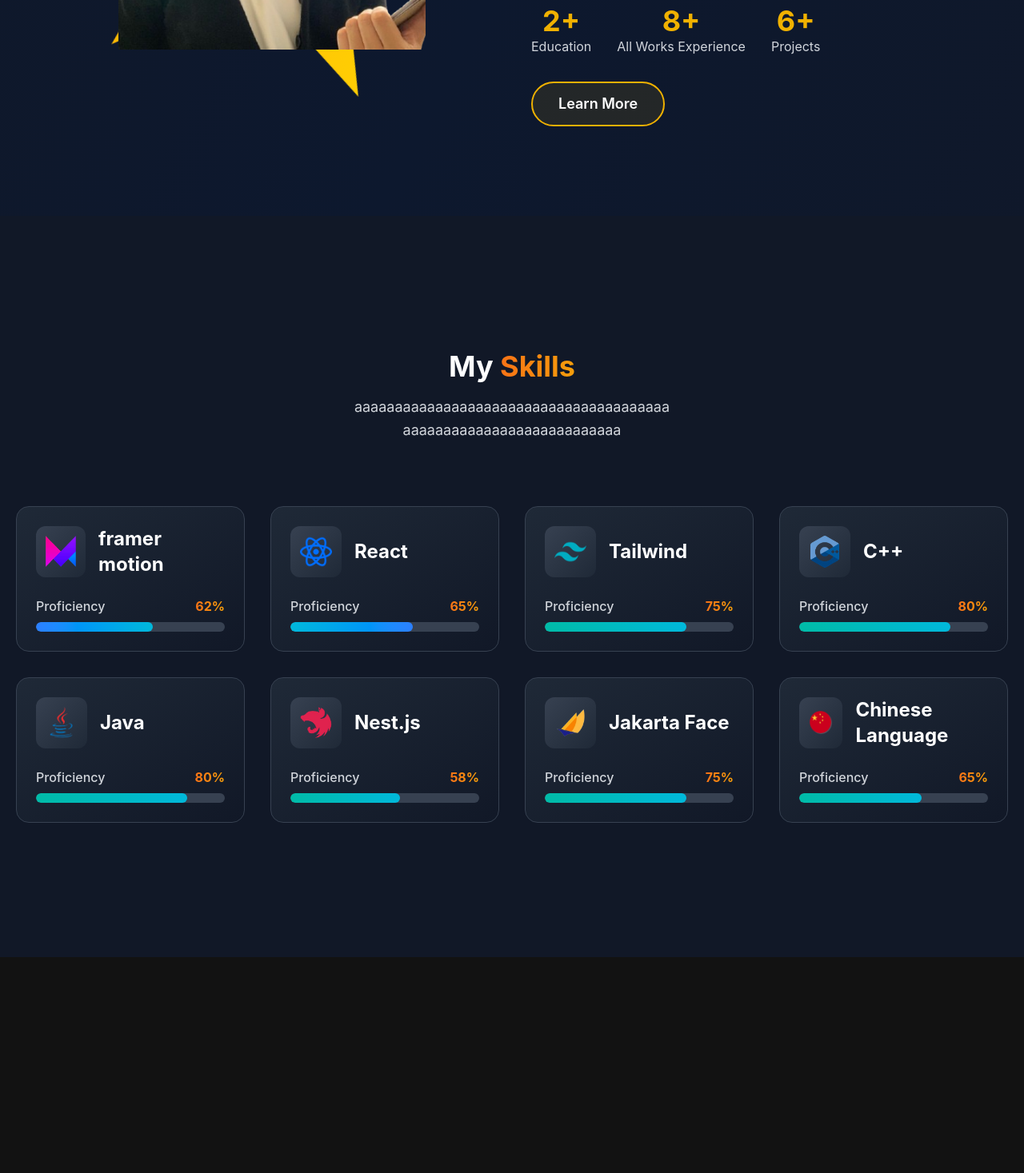
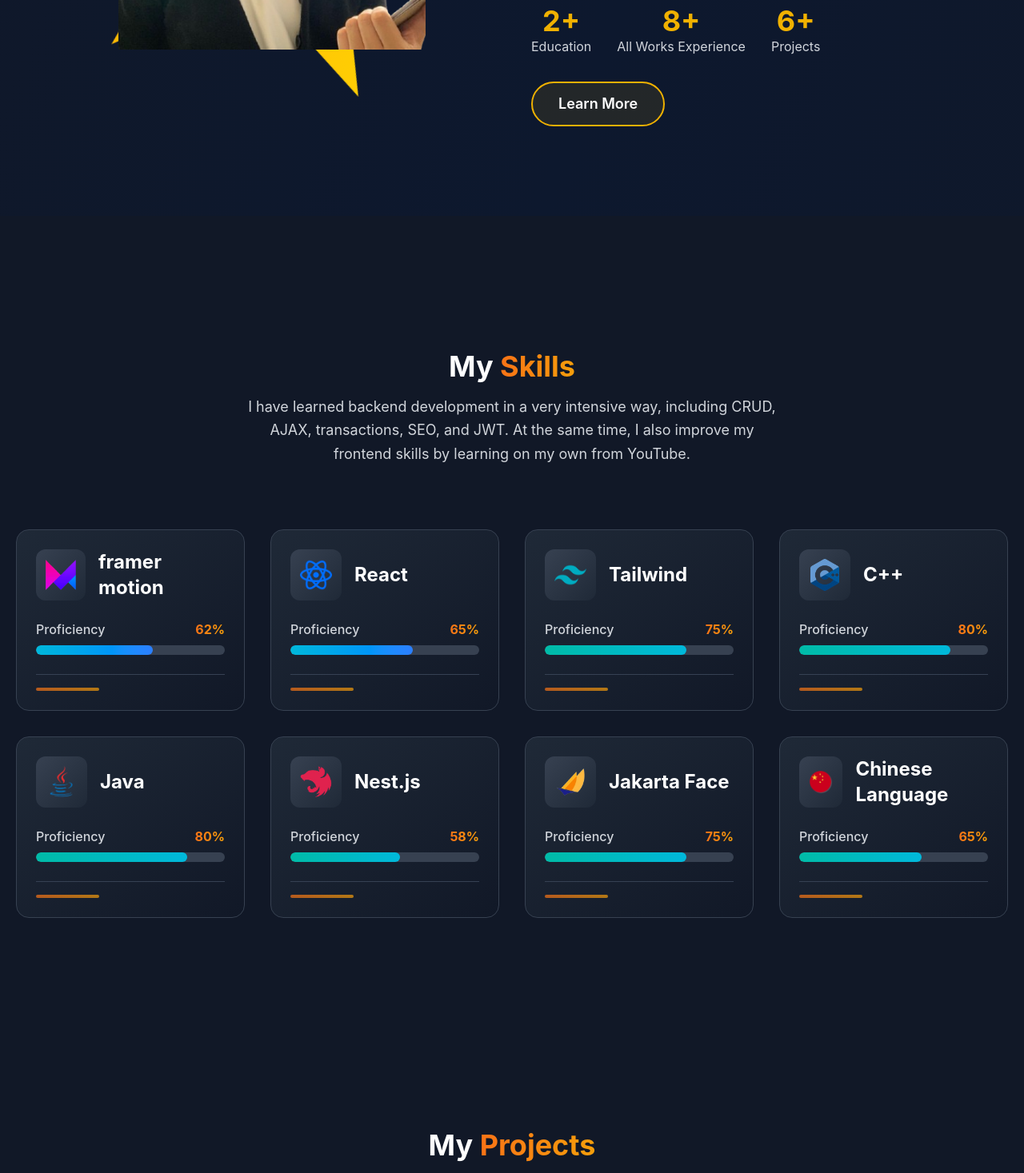
Before and after one commit to SmileCat42/SmileCat42.github.io, a React (Vite) app: page / in a window 1280 px wide. Shown: the part 1330-2797 px from the top of the page at 80% size. Before the commit the page ends 2527 px from the top, so only its background shows below. Built offline with nearby package versions, Linux system fonts and the light colour scheme.

Commit message:
start projects part

```diff
--- a/src/App.jsx
+++ b/src/App.jsx
@@ -5,6 +5,7 @@ import Navbar from './component/Navbar'
 import Hero from './component/Hero'
 import About from './component/About'
 import Skills from './component/Skills';
+import Projects from './component/Projects';
 
 function App() {
   const [darkMode, setDarkMode] = useState(true)
@@ -38,6 +39,7 @@ function App() {
       <Hero darkMode={darkMode} />
       <About darkMode={darkMode} />
       <Skills darkMode={darkMode} />
+      <Projects darkMode={darkMode} />
     </div>
   )
 }
--- /dev/null
+++ b/src/component/Projects.jsx
@@ -0,0 +1,138 @@
+import project1 from '../assets/java3.png'
+import project2 from '../assets/java3.png'
+import project3 from '../assets/java3.png'
+
+const Projects = ({ darkMode}) => {
+  const projects = [
+    {
+        id: 1,
+        title: 'Course Online — JSP (JavaServer Pages)',
+        desc: 'Learn Web Development from Zero to Hero: Practice connect with database MySQL: Developed an MVC system for course details and seat booking. Managed limited seats using transactions with 4 connected tables. (Client-side)',
+        image: project1,
+        tags: ['Java','HTML','CSS','MVC','FrameWork','MySQL']
+
+    },
+    {
+        id: 2,
+        title: 'Admin Mode — JSF (JakartaServer Face)',
+        desc: 'Extended from the JSP project to create an Admin Mode. It focuses on back-end management, allowing Admins to Add, Edit, and Delete (CRUD) focus on backend (Admin side)',
+        image: project2,
+        tags: ['Jakarta','AJAX','Transaction','Primeface','CRUD']
+
+    },
+    {
+        id: 3,
+        title: 'GIFT ME — Nest.js',
+        desc: 'E-commerce simulation for an online doll store using Nest.js. Features include realistic shopping, QR-Code system, and user-filtering for Admin CRUD management.',
+        image: project3,
+        tags: ['EJS','Tailwind','JWT','SEO','CMS']
+
+    },
+  ]
+  return (
+    <section
+    id='projects'
+    style={{
+        backgroundColor: darkMode ? '#111827' : '#f9fafb'
+    }}
+    className='relative py-24'>
+        <div className='container mx-auto px-4'>
+            <div className='text-center mb-10' data-aos='fade-up'>
+                <h2
+                className='text-3xl sm:text-4xl font-bold mb-3'
+                style={{
+                  color: darkMode ? 'white' : '#1f2937'
+                }}>
+                My <span
+                style={{
+                    background: 'linear-gradient(to right, #f97316, #f59e0b)',
+                    WebkitBackgroundClip: 'text',
+                    backgroundClip: 'text',
+                    color: 'transparent'
+                }}>
+                    Projects
+                </span>
+                </h2>
+                <p
+                className='max-w-xl mx-auto'
+                style={{
+                    color: darkMode ? '#d1d5db' : '#6b7280'
+                }}>
+                    A showcase of my recent study Project
+                </p>
+            </div>
+            <div className='grid grid-cols-1 md:grid-cols-2
+            lg:grid-cols-3 gap-5 mb-12'>
+                {projects.map((project, index) => (
+                  <div
+                  key={project.id}
+                  style={{
+                      background: darkMode
+                      ? 'linear-gradient(to right, #1f2937, #111827)'
+                      : 'linear-gradient(to right, #ffffff, #f59e0b)',
+                      borderColor: darkMode ? '#374151' : '#e5e7eb'
+                  }}
+                  className='group rounded-xl border duration-300
+                  hover:border-yellow-500/50 transition-all'
+                  data-aos='fade-up'
+                  data-aos-delay={index*100}>
+                      <div className='h-36 overflow-hidden rounded-t-xl'>
+                          <img
+                          src={project.image}
+                          alt={project.title}
+                          className='w-full h-full object-cover
+                          group-hover:scale-110 transition-transform
+                          duration-500'/>
+                      </div>
+                      <div className='p-4'>
+                        <h3
+                        className='text-lg font-bold mb-2'
+                        style={{
+                            color: darkMode ? 'white' : '#1f2937'
+                        }}>
+                            {project.title}
+                        </h3>
+                        <p
+                        className='text-sm mb-3'
+                        style={{
+                            color: darkMode ? '#d1d5db' : '#6b7280'
+                        }}>
+                            {project.desc}
+                        </p>
+                        <div className='flex flex-wrap gap-1.5 mb-4'>
+                          {project.tags.map((tag, idx) => (
+                              <span
+                              key={idx}
+                              style={{
+                  backgroundColor: darkMode ? '#374151' : '#f3f4f6',
+                  color: darkMode ? '#d1d5db' : '#4b5563'
+                              }}
+                              className='px-2 py-1 text-xs rounded-full'>
+                                {tag}
+                              </span>
+                          ))}
+                        </div>
+                        <div className='flex gap-2'>
+                            <a
+                            href="#"
+                            style={{
+                    backgroundColor: darkMode ? '#374151' : '#f3f4f6',
+                    color: darkMode ? 'white' : '#374151'
+                            }}
+                            className='flex-1 flex items-center
+                            justify-center gap-1.5 px-3 py-2
+                            text-sm rounded-lg hover:opacity-90
+                            transition-colors'
+                            data-aos='zoom-in'
+                            data-aos-delay='300'></a>
+                        </div>
+                      </div>
+                  </div>
+                ))}
+            </div>
+        </div>
+    </section>
+  )
+}
+
+export default Projects
--- a/src/component/Skills.jsx
+++ b/src/component/Skills.jsx
@@ -10,7 +10,7 @@ import cn from '../assets/cn2.png'
 const Skills = ({darkMode}) => {
     const skillsData = [
         {name: 'framer motion', icon: framer_motion, level: 62,
-            color: 'from-blue-500 to-cyan-500'},
+            color: 'from-cyan-500 to-blue-500'},
         {name: 'React', icon: react, level: 65,
             color: 'from-cyan-500 to-blue-500'},
         {name: 'Tailwind', icon: tailwind, level: 75,
@@ -57,8 +57,10 @@ const Skills = ({darkMode}) => {
                   style={{
                       color: darkMode ? '#d1d5db' : '#4b5563'
                   }}>
-                      aaaaaaaaaaaaaaaaaaaaaaaaaaaaaaaaaaaaaaa
-                      aaaaaaaaaaaaaaaaaaaaaaaaaaa
+                      I have learned backend development in a very intensive way,
+                      including CRUD, AJAX, transactions, SEO, and JWT.
+                      At the same time, I also improve my frontend skills
+                      by learning on my own from YouTube.
                   </p>
             </div>
             <div
@@ -135,9 +137,19 @@ const Skills = ({darkMode}) => {
                             ${skill.color} transition-all duration-1000
                             ease-out`}
                             style={{ width: `${skill.level}%`}}>
-
                             </div>
                           </div>
+                          <div className={`mt-6 pt-4 border-t
+                            ${darkMode ? 'border-gray-700' : 'border-gray-300'}`}>
+                              <div
+                              className='h-1 rounded-full opacity-70
+                              group-hover:w-full transition-all duration-500 w-1/3'
+                              style={{
+                                  background: 'linear-gradient(to right, #f97316, #f59e0b)'
+                              }}>
+
+                              </div>
+                            </div>
                       </div>
                 </div>
               ))}
```
